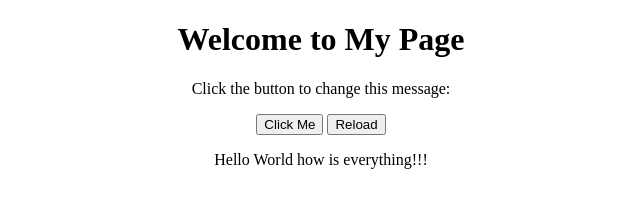
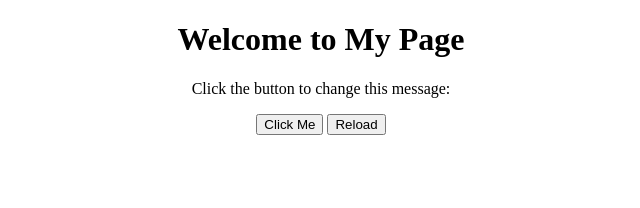
Before and after one commit to GandharvaK312/html-portfolio, a plain HTML site: page index.html in a window 1280 px wide. Shown: the whole page, without its empty margins (319-959 px from the left). Drawn offline with Linux system fonts and the light colour scheme.

Commit message:
Update index.html

```diff
--- a/index.html
+++ b/index.html
@@ -10,7 +10,6 @@
 
   <button onclick="changeMessage()">Click Me</button>
   <button onclick="reload()">Reload</button>
-  <p>Hello World how is everything!!!</p>
     </center>
   <script>
     function changeMessage() {
```
